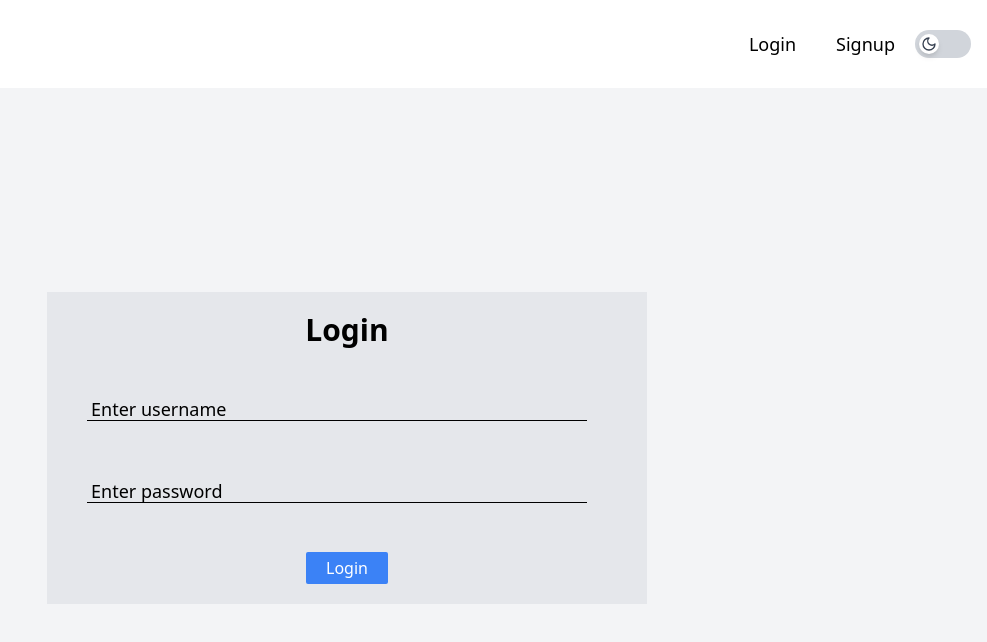
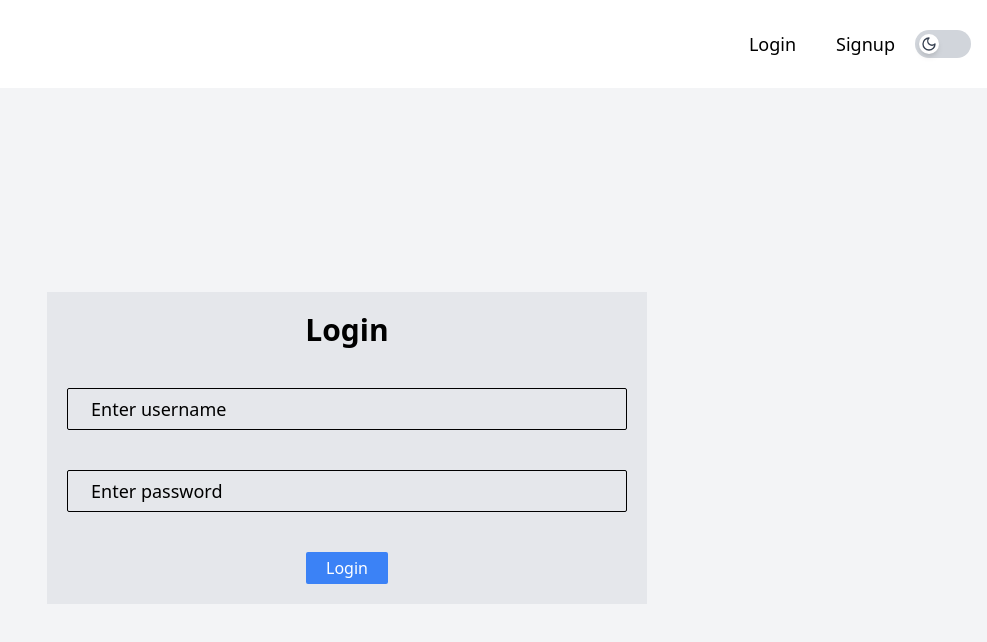
Before and after one commit to harsha12a/JustUs, a React (Vite) app in the folder client/: page /login in a window 1280 px wide. Shown: the top 642 px of the page, without its empty margins (293-1280 px from the left). Built offline with nearby package versions, Linux system fonts and the light colour scheme.

Commit message:
chat controller updation

```diff
--- a/client/src/components/Login.tsx
+++ b/client/src/components/Login.tsx
@@ -46,14 +46,14 @@ function Login() {
               type="text"
               {...register('username', { required: true })}
               // placeholder=" "
-              className={`peer p-2 px-5 w-full bg-transparent border rounded-sm focus:outline-none focus:border-black dark:focus:border-white ${details.username ? 'border-black dark:border-white' : ''} `}
+              className={`peer p-2 px-5 w-full bg-transparent border rounded-sm focus:outline-none focus:border-black dark:focus:border-white border-black dark:border-white`}
               id="username"
               onChange={(e) => {setDetails({...details, username: e.target.value})}}
             />
             <div className={`absolute left-5 top-1/2 -translate-y-1/2 transition-all duration-200 peer-focus:top-0 bg-gray-200 dark:bg-gray-900 px-1 peer-focus:text-sm ${details.username ? 'top-[0px] text-sm' : ''} text-lg`}>
               Enter username
             </div>
-            <div className={`bg-black dark:bg-white peer-focus:w-0 h-[1px] absolute top-3/4 mx-5 ${details.username ? 'w-0' : 'w-[180px] sm:w-[500px]'}`}></div>
+            {/* <div className={`bg-black dark:bg-white peer-focus:w-0 h-[1px] absolute top-3/4 mx-5 ${details.username ? 'w-0' : 'w-[180px] sm:w-[500px]'}`}></div> */}
 
           </div>
 
@@ -66,14 +66,14 @@ function Login() {
               type="password"
               {...register('password', { required: true })}
               // placeholder=" "
-              className={`peer p-2 px-5 w-full bg-transparent border rounded-sm focus:outline-none focus:border-black dark:focus:border-white ${details.password ? 'border-black dark:border-white' : ''} `}
+              className={`peer p-2 px-5 w-full bg-transparent border rounded-sm focus:outline-none focus:border-black dark:focus:border-white border-black dark:border-white`}
               id="username"
               onChange={(e) => {setDetails({...details, password: e.target.value})}}
             />
             <div className={`absolute left-5 top-1/2 -translate-y-1/2 transition-all duration-200 peer-focus:top-0 bg-gray-200 dark:bg-gray-900 px-1 peer-focus:text-sm ${details.password ? 'top-[0px] text-sm' : ''} text-lg`}>
               Enter password
             </div>
-            <div className={`bg-black dark:bg-white peer-focus:w-0 h-[1px] absolute top-3/4 mx-5 ${details.password ? 'w-0' : 'w-[180px] sm:w-[500px]'}`}></div>
+            {/* <div className={`bg-black dark:bg-white peer-focus:w-0 h-[1px] absolute top-3/4 mx-5 ${details.password ? 'w-0' : 'w-[180px] sm:w-[500px]'}`}></div> */}
 
           </div>
           {err.password && <span className='text-red-500'>*This field is required</span>}
--- a/client/src/index.css
+++ b/client/src/index.css
@@ -2,6 +2,11 @@
 @tailwind components;
 @tailwind utilities;
 
+* {
+    margin: 0;
+    padding: 0;
+    box-sizing: border-box;
+}
 .dark {
     background-color: #000;
     color: white;
```
Also changed, not shown: 1 other file (tests, documents, lock files or other folders).
